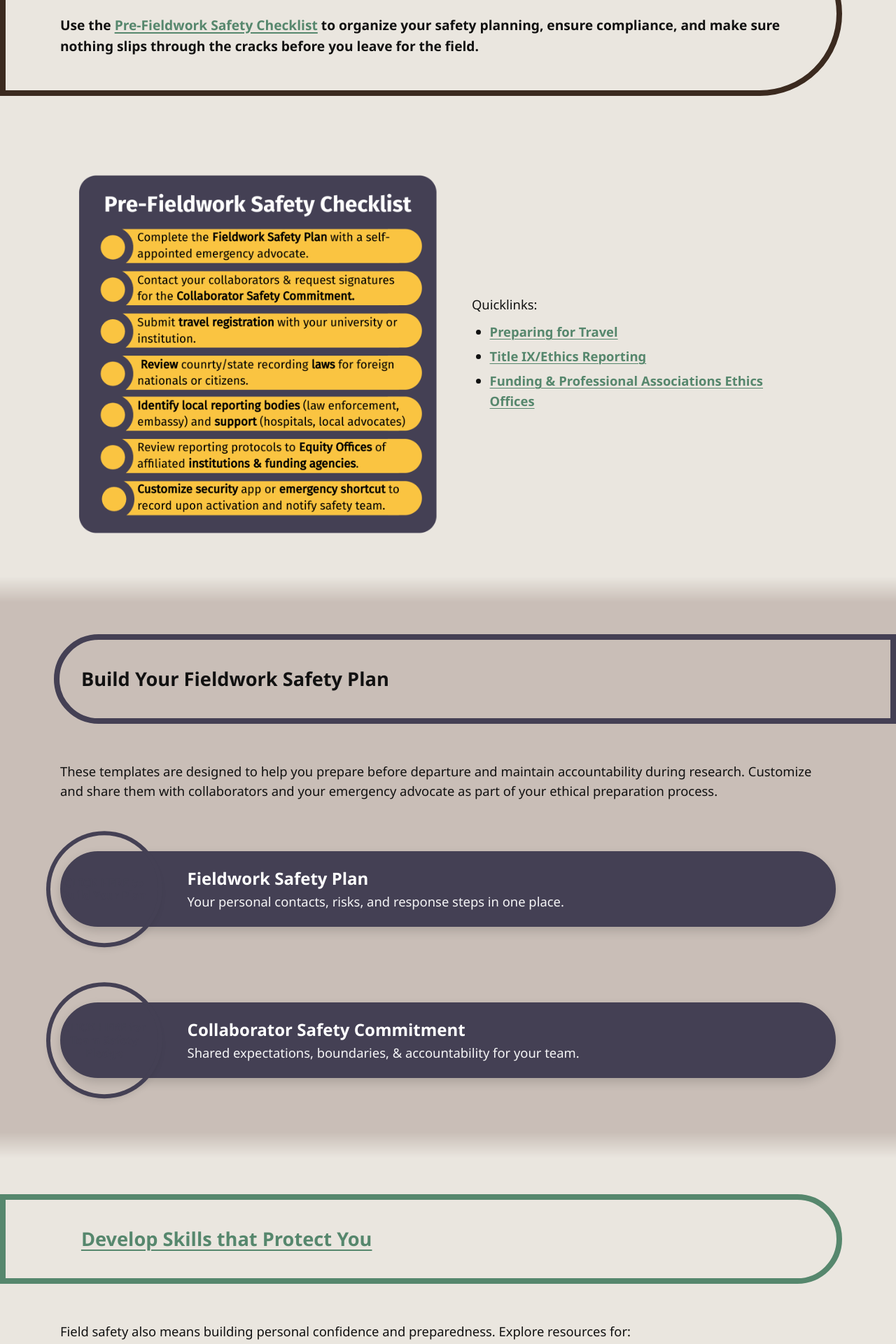
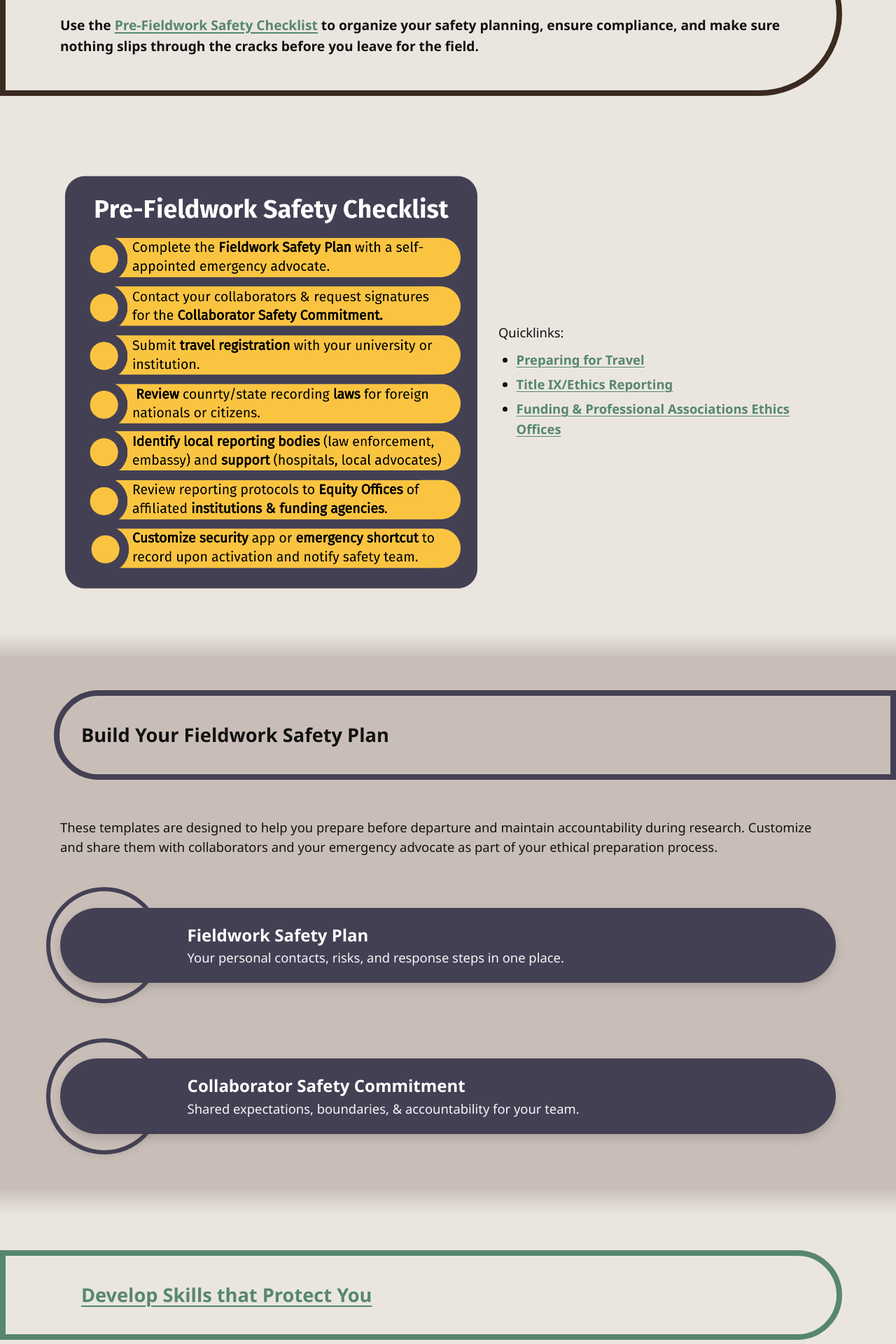
Before and after one commit to AnthroSafetyWarrior/GoldenTrowelProject, a Jekyll site: the page built from _pages/preparing.html, in a window 1280 px wide. Shown: the part 1817-3737 px from the top of the page at 70% size. Built offline with Jekyll 4.4.1, drawn with Linux system fonts in a browser that asks for light colours.

```diff
--- a/_pages/preparing.html
+++ b/_pages/preparing.html
@@ -12,11 +12,11 @@
 
 /* GLOBAL split */
 .split{
-  --left-min: 500px;
+  --left-min: 600px;
   --right-min: 380px;
   --gap: clamp(26px, 2vw, 48px);
 
-  --img-min: 520px;
+  --img-min: 600px;
   --img-ideal: 28vw;
   --img-max: 640px;
 
```
